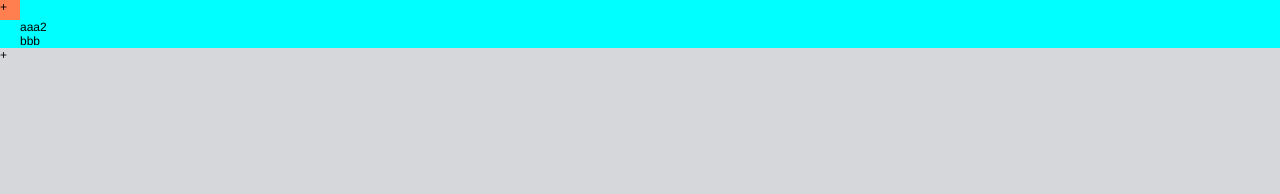
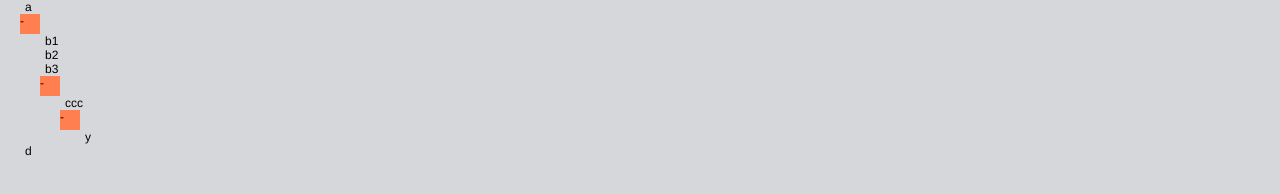
Before and after one commit to fox3000wang/fox-homework, a website built with webpack: page src/page6.html in a window 1280 px wide. Built offline with nearby package versions, Linux system fonts and the light colour scheme.

Commit message:
绘制树流程完成

```diff
--- a/src/page06.js
+++ b/src/page06.js
@@ -1,10 +1,54 @@
+let root = document.getElementById('root');
+
+const data = {
+  a: 'a',
+  b: {
+    b1: 'b1',
+    b2: 'b2',
+    b3: 'b3',
+    c: {
+      c: 'ccc',
+      x: {
+        y: 'y',
+      },
+    },
+  },
+  d: 'd',
+};
+
+function renderTree(data, root) {
+  if (!root) {
+    root = document.createElement('div');
+  }
+
+  Object.keys(data).forEach(e => {
+    let value = data[e];
+    if (value.toString() === `[object Object]`) {
+      let father = document.createElement('div');
+      father.className = 'father';
+      root.appendChild(father);
+
+      let node = document.createElement('div');
+      node.innerHTML = '-';
+      node.className = 'node';
+      father.appendChild(node);
+
+      renderTree(value, father);
+    } else {
+      let div = document.createElement('div');
+      div.className = 'child';
+      div.innerHTML = value;
+      root.appendChild(div);
+    }
+  });
+  return root;
+}
+
+let tree = renderTree(data);
+root.appendChild(tree);
+
 let node1 = document.getElementById('node1');
-
 let father1 = document.getElementById('father1');
-
-node1.addEventListener('click', clickHandler);
-
-//father1.addEventListener('click', statusCheck);
 
 function clickHandler(e) {
   let target = e.target;
@@ -27,8 +71,3 @@ function clickHandler(e) {
     }
   }
 }
-
-// function statusCheck(e) {
-//   let target = e.target;
-//   console.log(e);
-// }
--- a/src/page6.html
+++ b/src/page6.html
@@ -9,9 +9,7 @@
 
     .father{
       border: 1px black;
-      background-color: aqua;
-      width: auto;
-
+      padding-left: 20px;
     }
     .node{
       background-color: coral;
@@ -20,7 +18,7 @@
       cursor: pointer;
     }
     .child{
-      padding-left: 20px;
+      padding-left: 25px;
       display: block;
     }
     .child-hide{
@@ -31,12 +29,13 @@
 
 </head>
 <body>
-  <div class="father" id='father1'>
+  <div id=root></div>
+  <!-- <div class="father" id='father1'>
     <div class="node" id='node1'>+</div>
     <div class='child'>aaa2</div>
     <div class='child'>bbb</div>
   </div>
-  <div>+</div>
+  <div>+</div> -->
 </body>
 <script src="page06.js"></script>
 </html>
```
